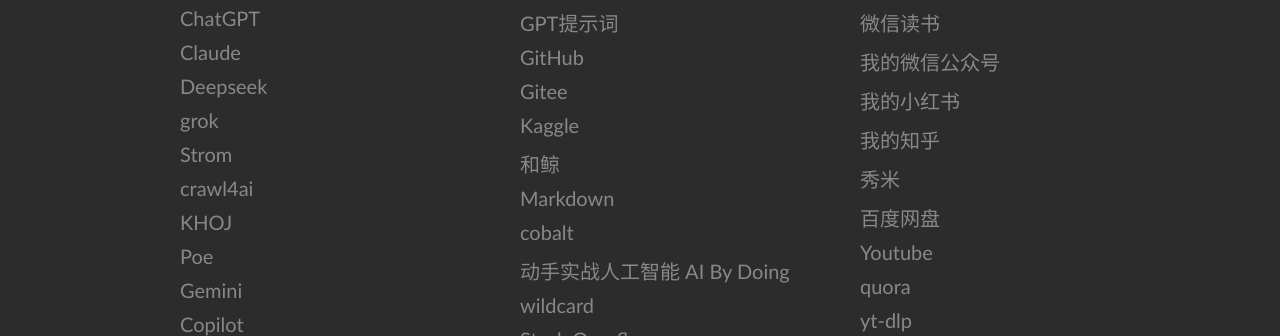
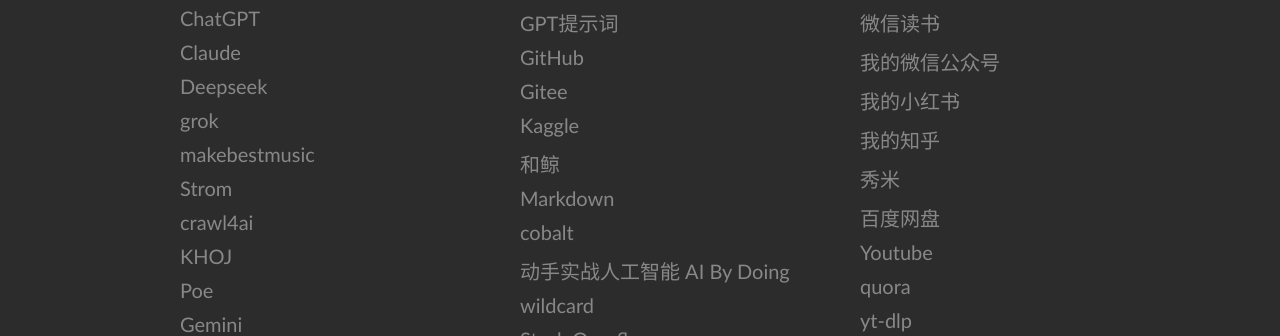
Before and after one commit to jingjichange/change.github.io, a plain HTML site: page index.html in a window 1280 px wide. Shown: the part 458-794 px from the top of the page. Drawn offline with Linux system fonts and the light colour scheme.

Commit message:
index.html

```diff
--- a/index.html
+++ b/index.html
@@ -105,6 +105,7 @@
                         <a href='https://claude.ai/new' target="_blank"> Claude </a>
                         <a href='https://chat.deepseek.com/' target="_blank"> Deepseek </a>
                         <a href='https://grok.com/' target="_blank"> grok </a>
+                        <a href='https://makebestmusic.com/' target="_blank"> makebestmusic </a>
                         <a href='http://storm.genie.stanford.edu/' target="_blank"> Strom </a>
                         <a href='https://crawl4ai.com/mkdocs/' target="_blank"> crawl4ai </a>
                         <a href='https://app.khoj.dev/' target="_blank"> KHOJ </a>
```
